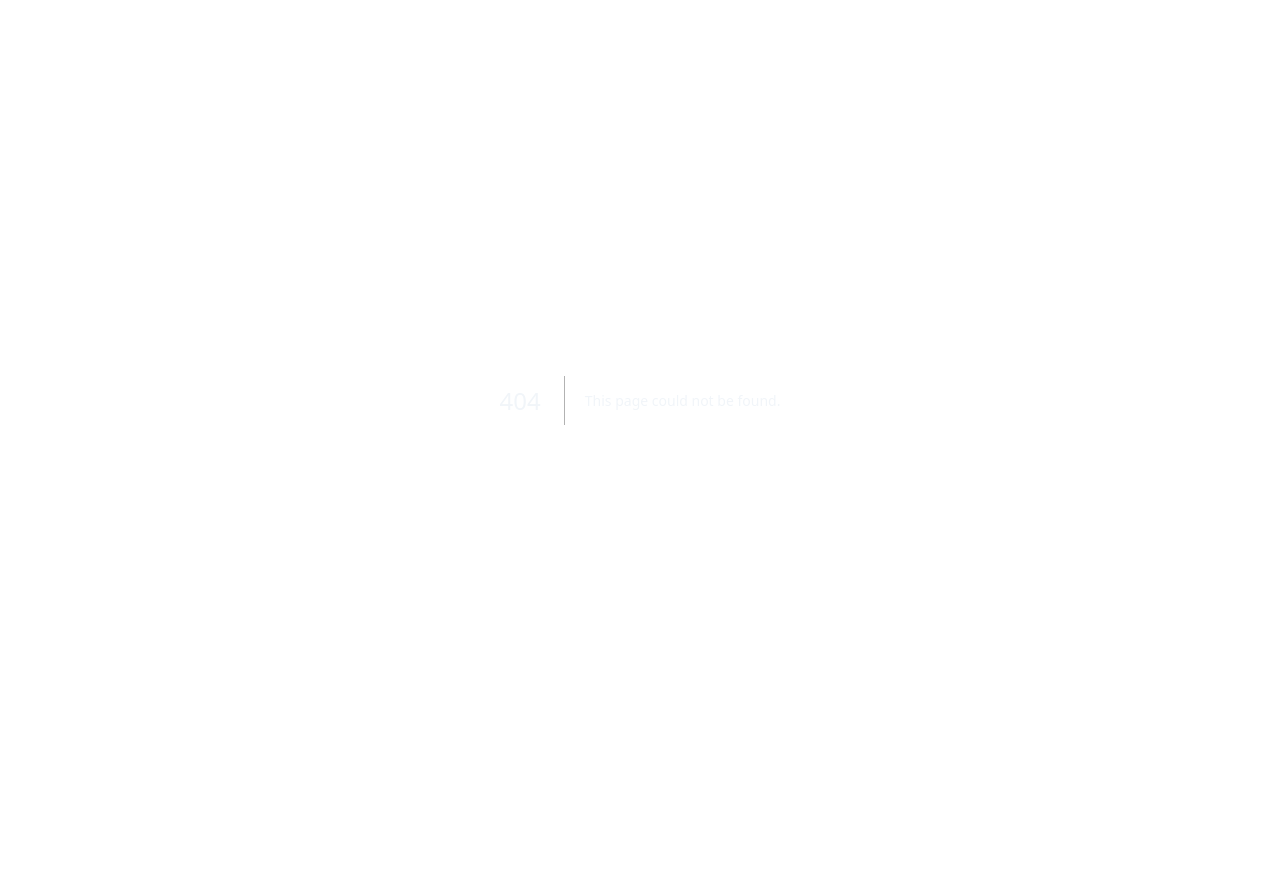
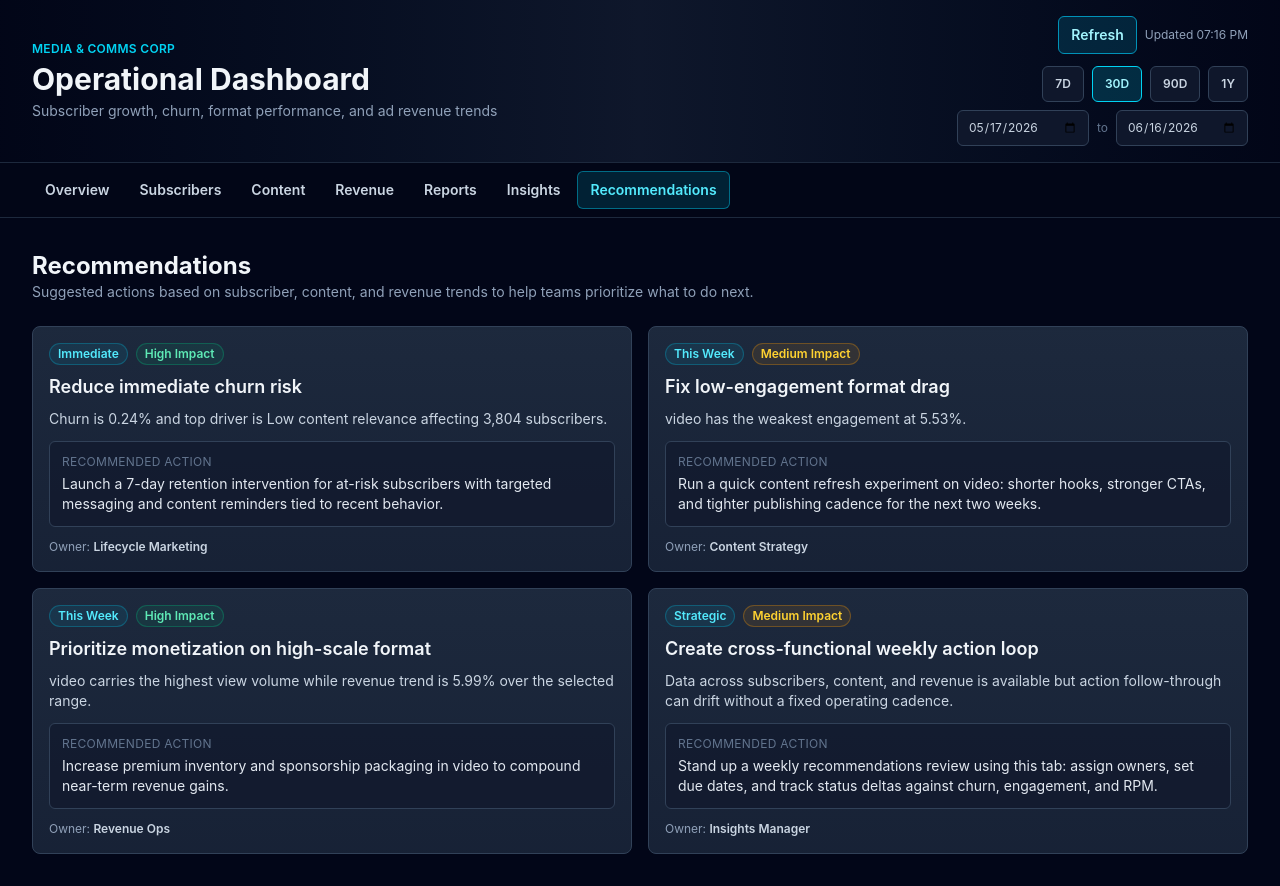
Before and after one commit to michaelbodellslalom/p300resubmission1, a Next.js app: page /dashboard/recommendations in a window 1280 px wide. Before the commit this address had no page. Before the commit the page ends 800 px from the top, so only its background shows below. Built offline with nearby package versions, Linux system fonts and the light colour scheme.

Commit message:
Add recommendations dashboard tab with actionable guidance

```diff
--- /dev/null
+++ b/src/app/dashboard/recommendations/page.tsx
@@ -0,0 +1,188 @@
+"use client";
+
+import { useMemo } from 'react';
+
+import { ErrorState } from '@/components/ErrorState';
+import { useFetchContentData } from '@/hooks/useFetchContentData';
+import { useFetchRevenueData } from '@/hooks/useFetchRevenueData';
+import { useFetchSubscriberData } from '@/hooks/useFetchSubscriberData';
+
+interface RecommendationItem {
+  title: string;
+  why: string;
+  action: string;
+  owner: string;
+  horizon: 'Immediate' | 'This Week' | 'Strategic';
+  impact: 'High' | 'Medium';
+}
+
+function formatPercent(value: number): string {
+  return `${value.toFixed(2)}%`;
+}
+
+function formatNumber(value: number): string {
+  return new Intl.NumberFormat('en-US').format(Math.round(value));
+}
+
+export default function RecommendationsPage() {
+  const {
+    data: subscriberData,
+    isLoading: loadingSubscribers,
+    isError: subscribersError,
+    refetch: refetchSubscribers,
+  } = useFetchSubscriberData();
+
+  const {
+    data: contentData,
+    isLoading: loadingContent,
+    isError: contentError,
+    refetch: refetchContent,
+  } = useFetchContentData();
+
+  const {
+    data: revenueData,
+    isLoading: loadingRevenue,
+    isError: revenueError,
+    refetch: refetchRevenue,
+  } = useFetchRevenueData();
+
+  const isLoading = loadingSubscribers || loadingContent || loadingRevenue;
+  const hasError = subscribersError || contentError || revenueError;
+
+  const recommendations = useMemo<RecommendationItem[]>(() => {
+    if (!subscriberData || !contentData || !revenueData) {
+      return [];
+    }
+
+    const overview = subscriberData.overview;
+    const topChurn = [...subscriberData.churnReasons].sort(
+      (a, b) => b.affectedSubscribers - a.affectedSubscribers,
+    )[0];
+
+    const earliestRevenue = revenueData.timeline[0];
+    const latestRevenue = revenueData.timeline[revenueData.timeline.length - 1];
+    const revenueTrend = earliestRevenue
+      ? ((latestRevenue.totalRevenue - earliestRevenue.totalRevenue) /
+          Math.max(earliestRevenue.totalRevenue, 1)) *
+        100
+      : 0;
+
+    const byFormat = new Map<string, { totalEngagement: number; count: number; totalViews: number }>();
+    for (const item of contentData.items) {
+      const current = byFormat.get(item.format) ?? { totalEngagement: 0, count: 0, totalViews: 0 };
+      current.totalEngagement += item.engagementRate;
+      current.totalViews += item.views;
+      current.count += 1;
+      byFormat.set(item.format, current);
+    }
+
+    const formats = Array.from(byFormat.entries()).map(([format, agg]) => ({
+      format,
+      avgEngagement: agg.totalEngagement / Math.max(agg.count, 1),
+      totalViews: agg.totalViews,
+    }));
+
+    const lowestEngagementFormat = [...formats].sort((a, b) => a.avgEngagement - b.avgEngagement)[0];
+    const highestScaleFormat = [...formats].sort((a, b) => b.totalViews - a.totalViews)[0];
+
+    return [
+      {
+        title: 'Reduce immediate churn risk',
+        why: `Churn is ${formatPercent(overview.churnRate)} and top driver is ${topChurn?.reason ?? 'n/a'} affecting ${formatNumber(topChurn?.affectedSubscribers ?? 0)} subscribers.`,
+        action: 'Launch a 7-day retention intervention for at-risk subscribers with targeted messaging and content reminders tied to recent behavior.',
+        owner: 'Lifecycle Marketing',
+        horizon: 'Immediate',
+        impact: 'High',
+      },
+      {
+        title: 'Fix low-engagement format drag',
+        why: `${lowestEngagementFormat?.format ?? 'Lowest format'} has the weakest engagement at ${formatPercent(lowestEngagementFormat?.avgEngagement ?? 0)}.`,
+        action: `Run a quick content refresh experiment on ${lowestEngagementFormat?.format ?? 'the lowest-performing format'}: shorter hooks, stronger CTAs, and tighter publishing cadence for the next two weeks.`,
+        owner: 'Content Strategy',
+        horizon: 'This Week',
+        impact: 'Medium',
+      },
+      {
+        title: 'Prioritize monetization on high-scale format',
+        why: `${highestScaleFormat?.format ?? 'Top format'} carries the highest view volume while revenue trend is ${formatPercent(revenueTrend)} over the selected range.`,
+        action: `Increase premium inventory and sponsorship packaging in ${highestScaleFormat?.format ?? 'the highest-scale format'} to compound near-term revenue gains.`,
+        owner: 'Revenue Ops',
+        horizon: 'This Week',
+        impact: 'High',
+      },
+      {
+        title: 'Create cross-functional weekly action loop',
+        why: 'Data across subscribers, content, and revenue is available but action follow-through can drift without a fixed operating cadence.',
+        action: 'Stand up a weekly recommendations review using this tab: assign owners, set due dates, and track status deltas against churn, engagement, and RPM.',
+        owner: 'Insights Manager',
+        horizon: 'Strategic',
+        impact: 'Medium',
+      },
+    ];
+  }, [subscriberData, contentData, revenueData]);
+
+  return (
+    <div className="space-y-6">
+      <section>
+        <h2 className="text-2xl font-bold">Recommendations</h2>
+        <p className="text-sm text-slate-400">
+          Suggested actions based on subscriber, content, and revenue trends to help teams prioritize what to do next.
+        </p>
+      </section>
+
+      {hasError && (
+        <ErrorState
+          message="Unable to generate recommendations from one or more data sources."
+          variant="inline"
+          onRetry={() => {
+            void Promise.all([refetchSubscribers(), refetchContent(), refetchRevenue()]);
+          }}
+        />
+      )}
+
+      {isLoading ? (
+        <section className="grid grid-cols-1 gap-4 lg:grid-cols-2">
+          {Array.from({ length: 4 }).map((_, i) => (
+            <div key={i} className="card min-h-[12rem] animate-pulse border border-slate-700 bg-slate-900/40" />
+          ))}
+        </section>
+      ) : (
+        <section className="grid grid-cols-1 gap-4 lg:grid-cols-2">
+          {recommendations.map((item) => (
+            <article
+              key={item.title}
+              className="card border border-slate-700 bg-gradient-to-b from-slate-800/70 to-slate-900/40"
+            >
+              <div className="mb-2 flex flex-wrap items-center gap-2">
+                <span className="rounded-full border border-cyan-500/30 bg-cyan-500/10 px-2 py-0.5 text-xs font-semibold text-cyan-300">
+                  {item.horizon}
+                </span>
+                <span
+                  className={`rounded-full border px-2 py-0.5 text-xs font-semibold ${
+                    item.impact === 'High'
+                      ? 'border-emerald-500/30 bg-emerald-500/10 text-emerald-300'
+                      : 'border-amber-500/30 bg-amber-500/10 text-amber-300'
+                  }`}
+                >
+                  {item.impact} Impact
+                </span>
+              </div>
+
+              <h3 className="text-lg font-semibold text-slate-100">{item.title}</h3>
+              <p className="mt-2 text-sm text-slate-300">{item.why}</p>
+
+              <div className="mt-3 rounded-md border border-slate-700 bg-slate-900/60 p-3">
+                <p className="text-xs uppercase tracking-wide text-slate-500">Recommended Action</p>
+                <p className="mt-1 text-sm text-slate-200">{item.action}</p>
+              </div>
+
+              <p className="mt-3 text-xs text-slate-400">
+                Owner: <span className="font-semibold text-slate-300">{item.owner}</span>
+              </p>
+            </article>
+          ))}
+        </section>
+      )}
+    </div>
+  );
+}
--- a/src/components/DashboardShell.tsx
+++ b/src/components/DashboardShell.tsx
@@ -19,6 +19,7 @@ function tabFromPath(pathname: string): DashboardTab {
   if (pathname.startsWith('/dashboard/revenue')) return 'revenue';
   if (pathname.startsWith('/dashboard/reports')) return 'reports';
   if (pathname.startsWith('/dashboard/insights')) return 'insights';
+  if (pathname.startsWith('/dashboard/recommendations')) return 'recommendations';
   return 'overview';
 }
 
--- a/src/components/TabNavigation.tsx
+++ b/src/components/TabNavigation.tsx
@@ -18,6 +18,7 @@ const tabs: Array<{ key: DashboardTab; label: string; href: string }> = [
   { key: 'revenue', label: 'Revenue', href: '/dashboard/revenue' },
   { key: 'reports', label: 'Reports', href: '/dashboard/reports' },
   { key: 'insights', label: 'Insights', href: '/dashboard/insights' },
+  { key: 'recommendations', label: 'Recommendations', href: '/dashboard/recommendations' },
 ];
 
 export function TabNavigation({ activeTab, onTabChange }: TabNavigationProps) {
--- a/src/types/dashboard.ts
+++ b/src/types/dashboard.ts
@@ -6,7 +6,8 @@ export type DashboardTab =
   | 'content'
   | 'revenue'
   | 'reports'
-  | 'insights';
+  | 'insights'
+  | 'recommendations';
 
 export type ContentType =
   | 'tutorial'
```
